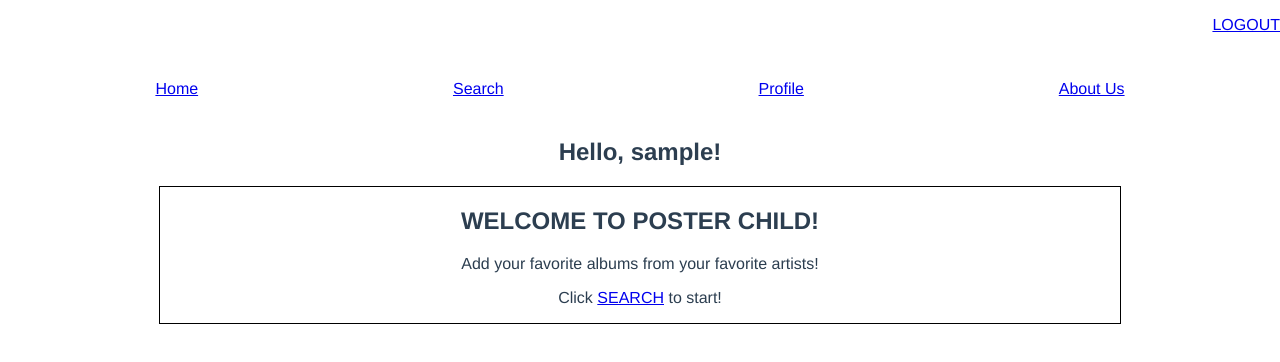
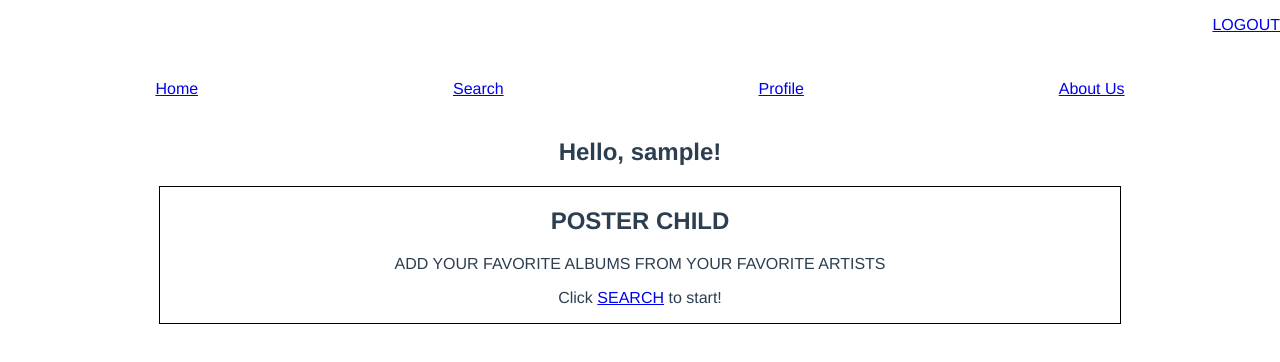
Before and after one commit to team-alarm-clock/app, a Vue app: page /#/ in a window 1280 px wide. Shown: the top 362 px of the page. Built offline with nearby package versions, Linux system fonts and the light colour scheme; sample sign-in values are in the browser's storage.

Commit message:
cleans up Home

```diff
--- a/src/components/home/Home.vue
+++ b/src/components/home/Home.vue
@@ -1,7 +1,7 @@
 <template>
     <section>
-        <h1>WELCOME TO POSTER CHILD!</h1>
-        <p>Add your favorite albums from your favorite artists!</p>
+        <h1>POSTER CHILD</h1>
+        <p>ADD YOUR FAVORITE ALBUMS FROM YOUR FAVORITE ARTISTS</p>
         <p>Click <RouterLink to="/search">SEARCH</RouterLink> to start!</p>
     </section>
 </template>
```
